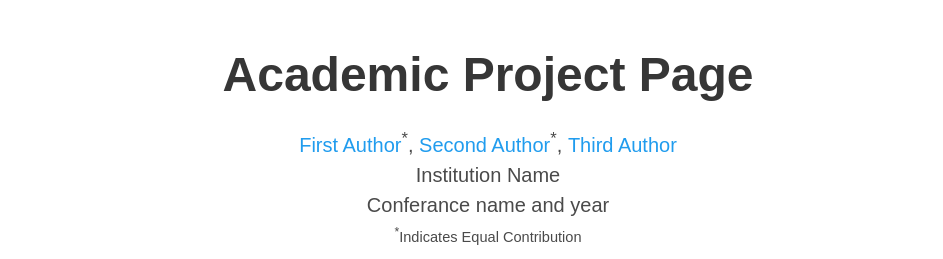
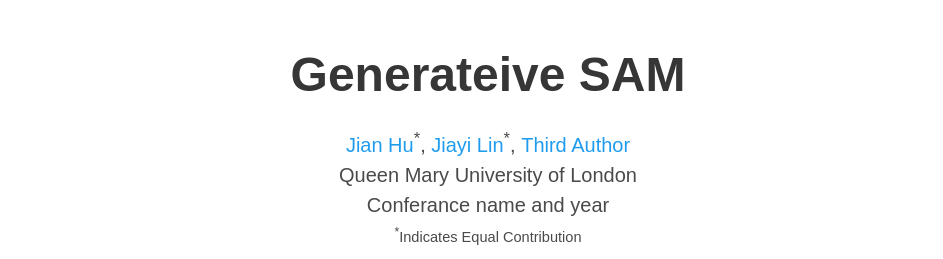
Before and after one commit to lwpyh/GenSAM-, a plain HTML site: page index.html in a window 1280 px wide. Shown: the top 259 px of the page, without its empty margins (152-1095 px from the left). Drawn offline with nearby package versions, Linux system fonts and the light colour scheme; some icons are missing; a web font is replaced by a local one.

Commit message:
Update index.html

```diff
--- a/index.html
+++ b/index.html
@@ -24,7 +24,7 @@
   <meta name="viewport" content="width=device-width, initial-scale=1">
 
 
-  <title>Academic Project Page</title>
+  <title>Generative SAM</title>
   <link rel="icon" type="image/x-icon" href="static/images/favicon.ico">
   <link href="https://fonts.googleapis.com/css?family=Google+Sans|Noto+Sans|Castoro"
   rel="stylesheet">
@@ -52,20 +52,20 @@
       <div class="container is-max-desktop">
         <div class="columns is-centered">
           <div class="column has-text-centered">
-            <h1 class="title is-1 publication-title">Academic Project Page</h1>
+            <h1 class="title is-1 publication-title">Generateive SAM</h1>
             <div class="is-size-5 publication-authors">
               <!-- Paper authors -->
               <span class="author-block">
-                <a href="FIRST AUTHOR PERSONAL LINK" target="_blank">First Author</a><sup>*</sup>,</span>
+                <a href="https://lwpyh.github.io/" target="_blank">Jian Hu</a><sup>*</sup>,</span>
                 <span class="author-block">
-                  <a href="SECOND AUTHOR PERSONAL LINK" target="_blank">Second Author</a><sup>*</sup>,</span>
+                  <a href="SECOND AUTHOR PERSONAL LINK" target="_blank">Jiayi Lin</a><sup>*</sup>,</span>
                   <span class="author-block">
                     <a href="THIRD AUTHOR PERSONAL LINK" target="_blank">Third Author</a>
                   </span>
                   </div>
 
                   <div class="is-size-5 publication-authors">
-                    <span class="author-block">Institution Name<br>Conferance name and year</span>
+                    <span class="author-block">Queen Mary University of London<br>Conferance name and year</span>
                     <span class="eql-cntrb"><small><br><sup>*</sup>Indicates Equal Contribution</small></span>
                   </div>
 
```
